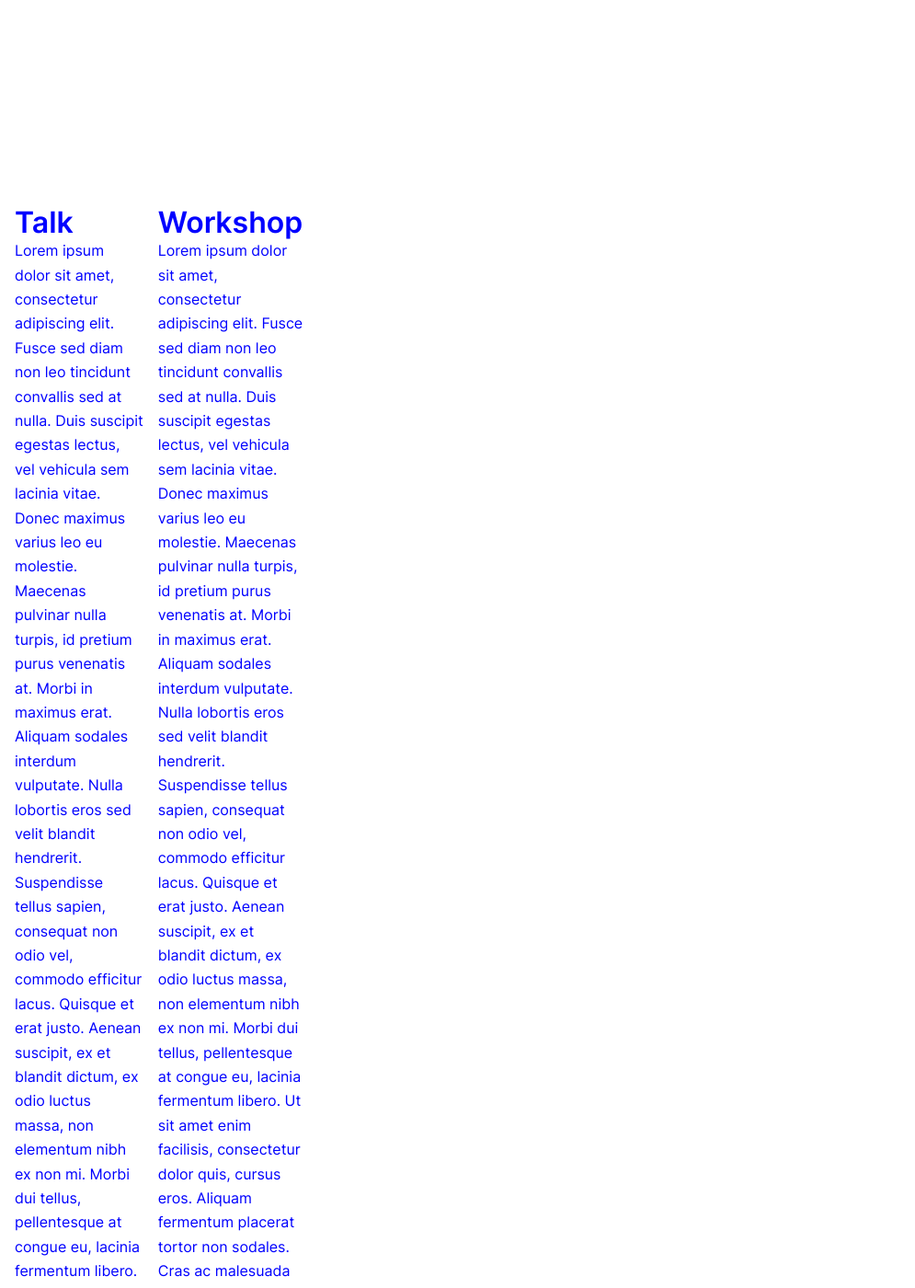
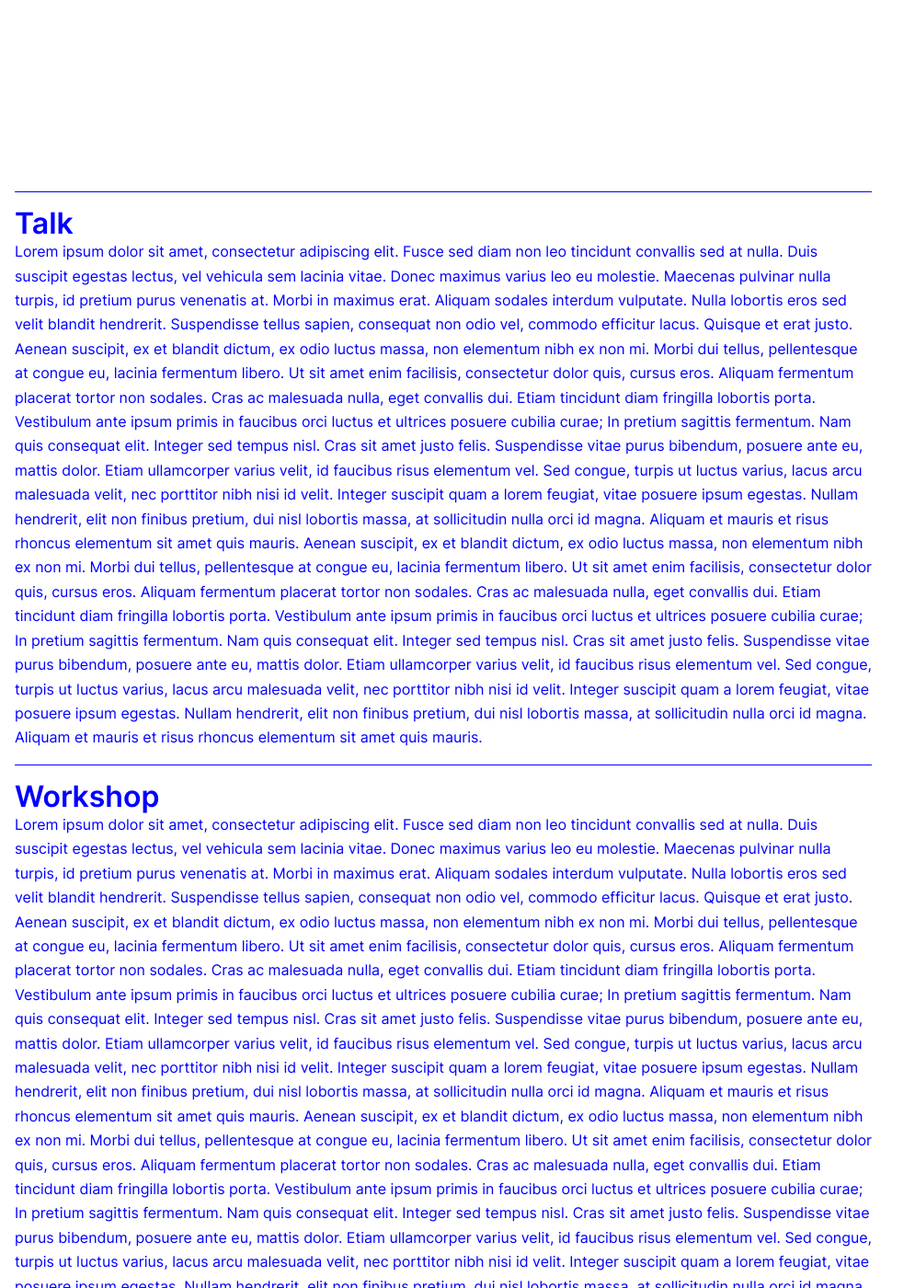
Before and after one commit to stefaniaderi/alperpetuocrepuscolo, a Jekyll site: the page built from index.html, in a window 1280 px wide and 1400 px high. Shown: the whole window at 92% size, without its empty margins (0-995 px from the left). Built offline with Jekyll 4.4.1, drawn with Linux system fonts in a browser that asks for light colours.

Commit message:
Update main.css

```diff
--- a/css/main.css
+++ b/css/main.css
@@ -283,10 +283,14 @@ h5, h6 {
   transform: rotate(180deg);
   right: var(--padding);
 }
+.content :first-child{
+	border:none;
+}
 .content{
-	width: 100%;
-	padding-top: var(--padding);
-	border-top: 1px solid var(-color-primary);
+	grid-column: 1 / 7;
+    width: 100%;
+    padding-top: var(--padding);
+    border-top: 1px solid var(--color-primary);
 }
 @media screen and (max-width: 800px){
     :root{
```
